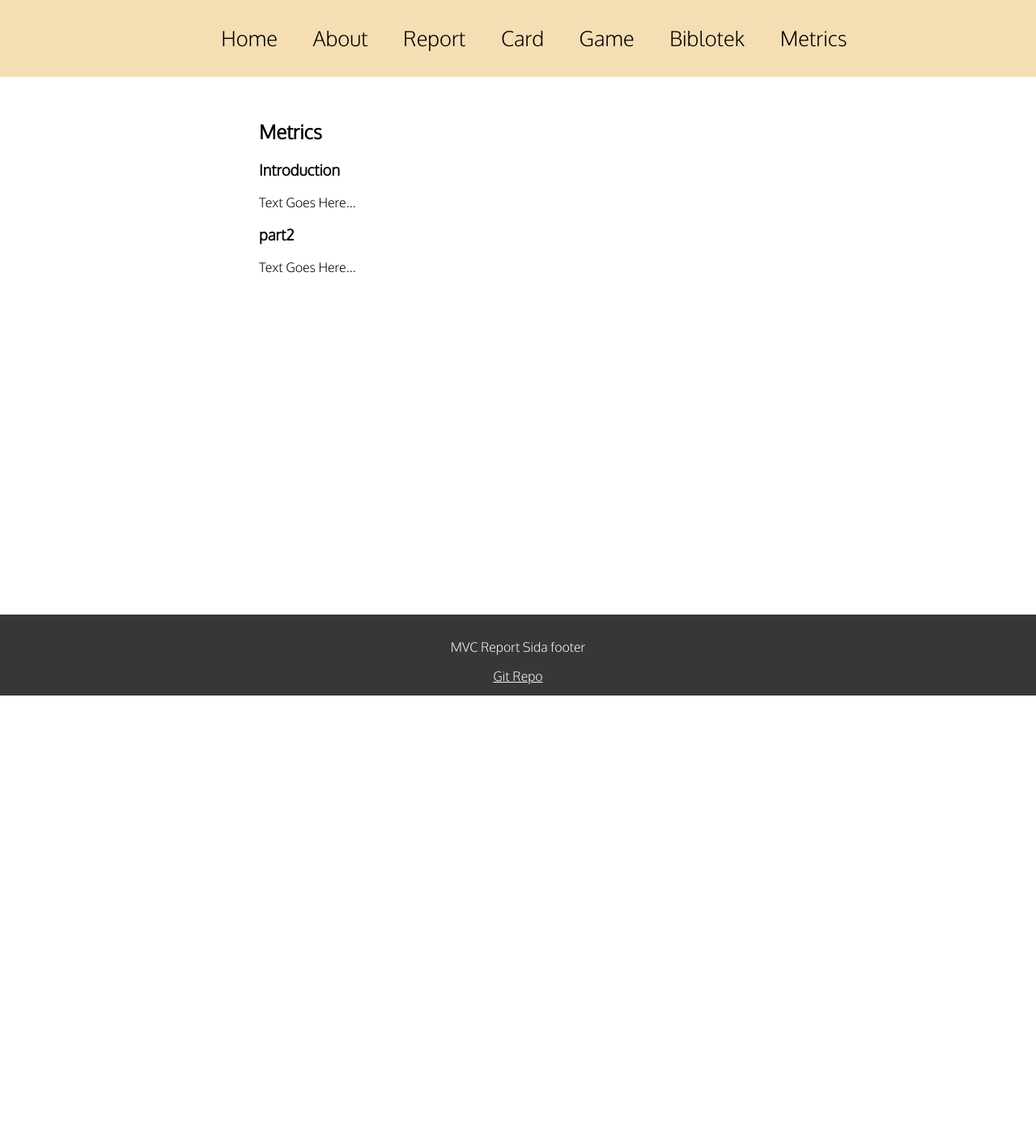
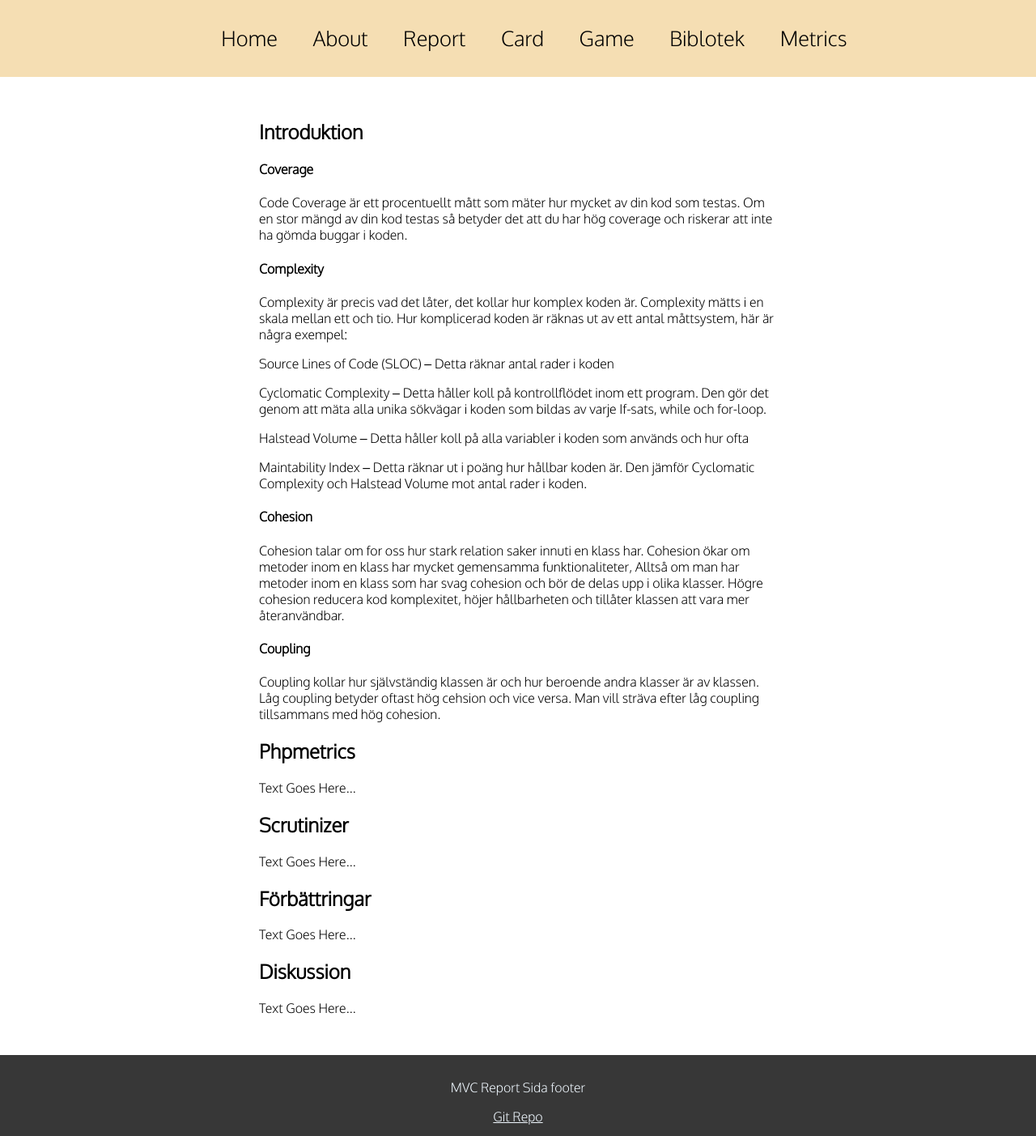
Before and after one commit to JamesTTTT/report, a Symfony app: template templates/metrics.html.twig in a window 1280 px wide. Shown: the part 74-1477 px from the top of the page at 81% size. Before the commit the page ends 933 px from the top, so only its background shows below. Run offline with Twig, Linux system fonts and the light colour scheme; the template is opened without the code that fills it, so the values that code supplies are empty; some libraries are stand-ins or nearby versions.

Commit message:
changed config

```diff
--- a/templates/metrics.html.twig
+++ b/templates/metrics.html.twig
@@ -4,14 +4,37 @@
 {% block body %}
 
 <article class="content">
-    <h1>Metrics</h1>
     <section>
-    <h3>Introduction</h3>
+    <h2>Introduktion</h2>
+    <h4>Coverage</h4>
+    <p>Code Coverage är ett procentuellt mått som mäter hur mycket av din kod som testas. Om en stor mängd av din kod testas så betyder det att du har hög coverage och riskerar att inte ha gömda buggar i koden. </p>
+    <h4>Complexity</h4>
+    <p>Complexity är precis vad det låter, det kollar hur komplex koden är. Complexity mätts i en skala mellan ett och tio. Hur komplicerad koden är räknas ut av ett antal måttsystem, här är några exempel:</p>
+    <p>Source Lines of Code (SLOC) – Detta räknar antal rader i koden</p>
+    <p>Cyclomatic Complexity – Detta håller koll på kontrollflödet inom ett program. Den gör det genom att mäta alla unika sökvägar i koden som bildas av varje If-sats, while och for-loop.</p>
+    <p>Halstead Volume – Detta håller koll på alla variabler i koden som används och hur ofta</p>
+    <p>Maintability Index – Detta räknar ut i poäng hur hållbar koden är. Den jämför Cyclomatic Complexity och Halstead Volume mot antal rader i koden.</p>
+    <h4>Cohesion</h4>
+    <p>Cohesion talar om for oss hur stark relation saker innuti en klass har. Cohesion ökar om metoder inom en klass har mycket gemensamma funktionaliteter, Alltså om man har metoder inom en klass som har svag cohesion och bör de delas upp i olika klasser. Högre cohesion reducera kod komplexitet, höjer hållbarheten och tillåter klassen att vara mer återanvändbar.</p>
+    <h4>Coupling</h4>
+    <p>Coupling kollar hur självständig klassen är och hur beroende andra klasser är av klassen. Låg coupling betyder oftast hög cehsion och vice versa. Man vill sträva efter låg coupling tillsammans med hög cohesion.  </p>
+    </section>
+    <section>
+    <h2>Phpmetrics</h2>
     <p>Text Goes Here...</p>
     </section>
     <section>
-    <h3>part2</h3>
+    <h2>Scrutinizer</h2>
     <p>Text Goes Here...</p>
     </section>
+    <section>
+    <h2>Förbättringar</h2>
+    <p>Text Goes Here...</p>
+    </section>
+    <section>
+    <h2>Diskussion</h2>
+    <p>Text Goes Here...</p>
+    </section>
+
 </article>
 {% endblock %}
```
Also changed, not shown: .scrutinizer.yml.
